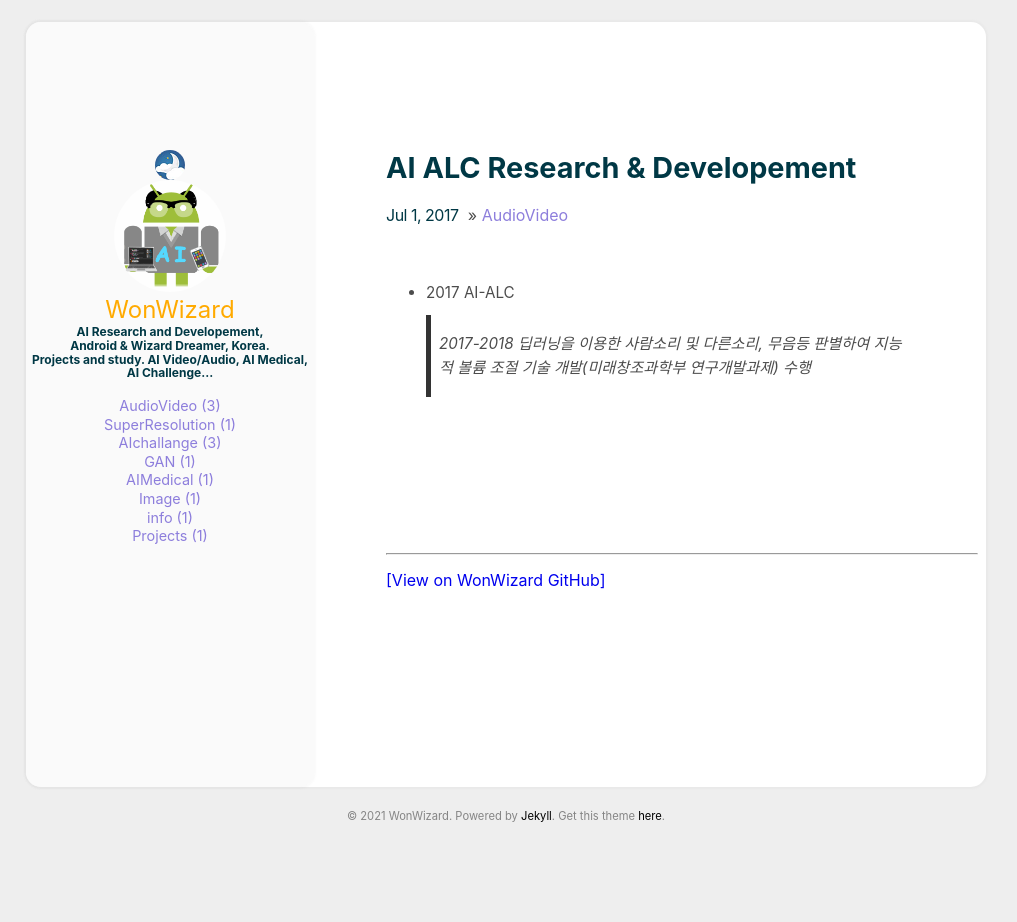
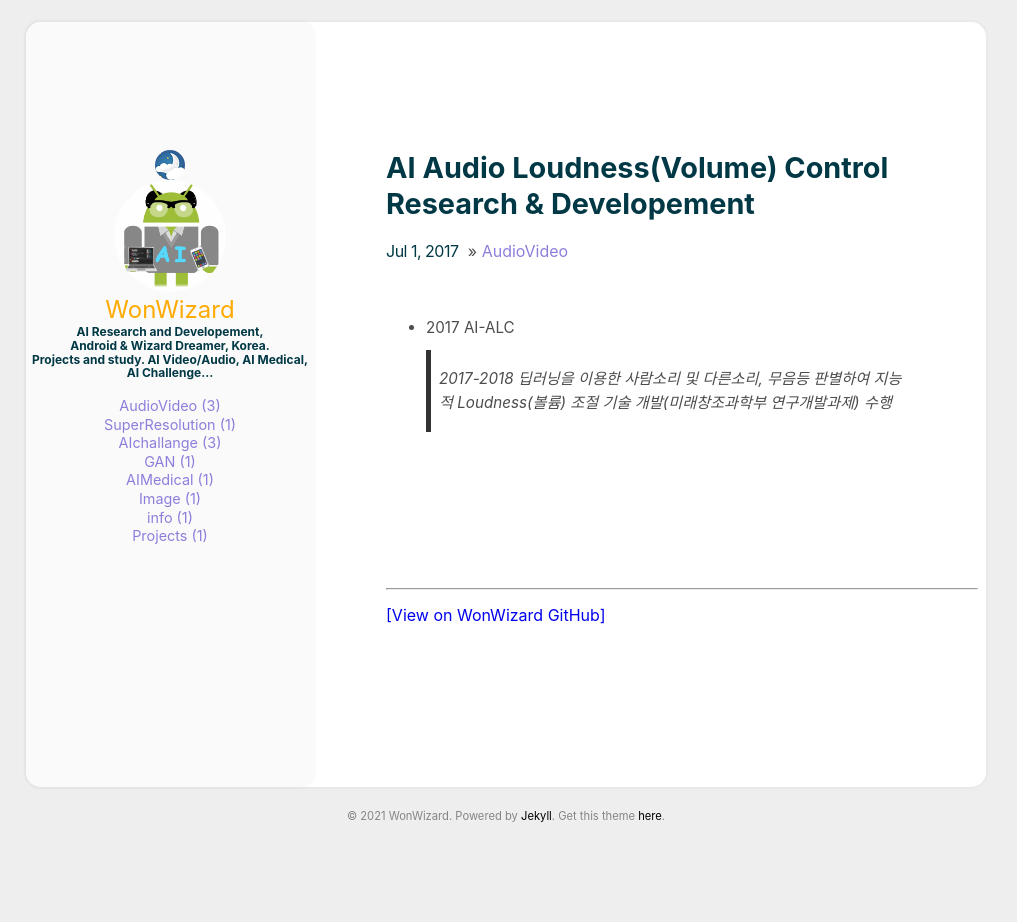
Before and after one commit to wonwizard/wonwizard.github.io, a Jekyll site: the page built from _posts/2017-07-01-ai-alc-rnd.md, in a window 1280 px wide. Shown: the whole page, without its empty margins (134-1151 px from the left). Built offline with Jekyll 4.4.1, drawn with Linux system fonts in a browser that asks for light colours.

Commit message:
Update 2017-07-01-ai-alc-rnd.md

```diff
--- a/_posts/2017-07-01-ai-alc-rnd.md
+++ b/_posts/2017-07-01-ai-alc-rnd.md
@@ -1,8 +1,8 @@
 ---
-title: AI ALC  Research & Developement
+title: AI Audio Loudness(Volume) Control Research & Developement
 categories: [AudioVideo]
 comments: true
 ---
 
 * 2017 AI-ALC
-  > 2017-2018 딥러닝을 이용한 사람소리 및 다른소리, 무음등 판별하여 지능적 볼륨 조절 기술 개발(미래창조과학부 연구개발과제) 수행
+  > 2017-2018 딥러닝을 이용한 사람소리 및 다른소리, 무음등 판별하여 지능적 Loudness(볼륨) 조절 기술 개발(미래창조과학부 연구개발과제) 수행
```
